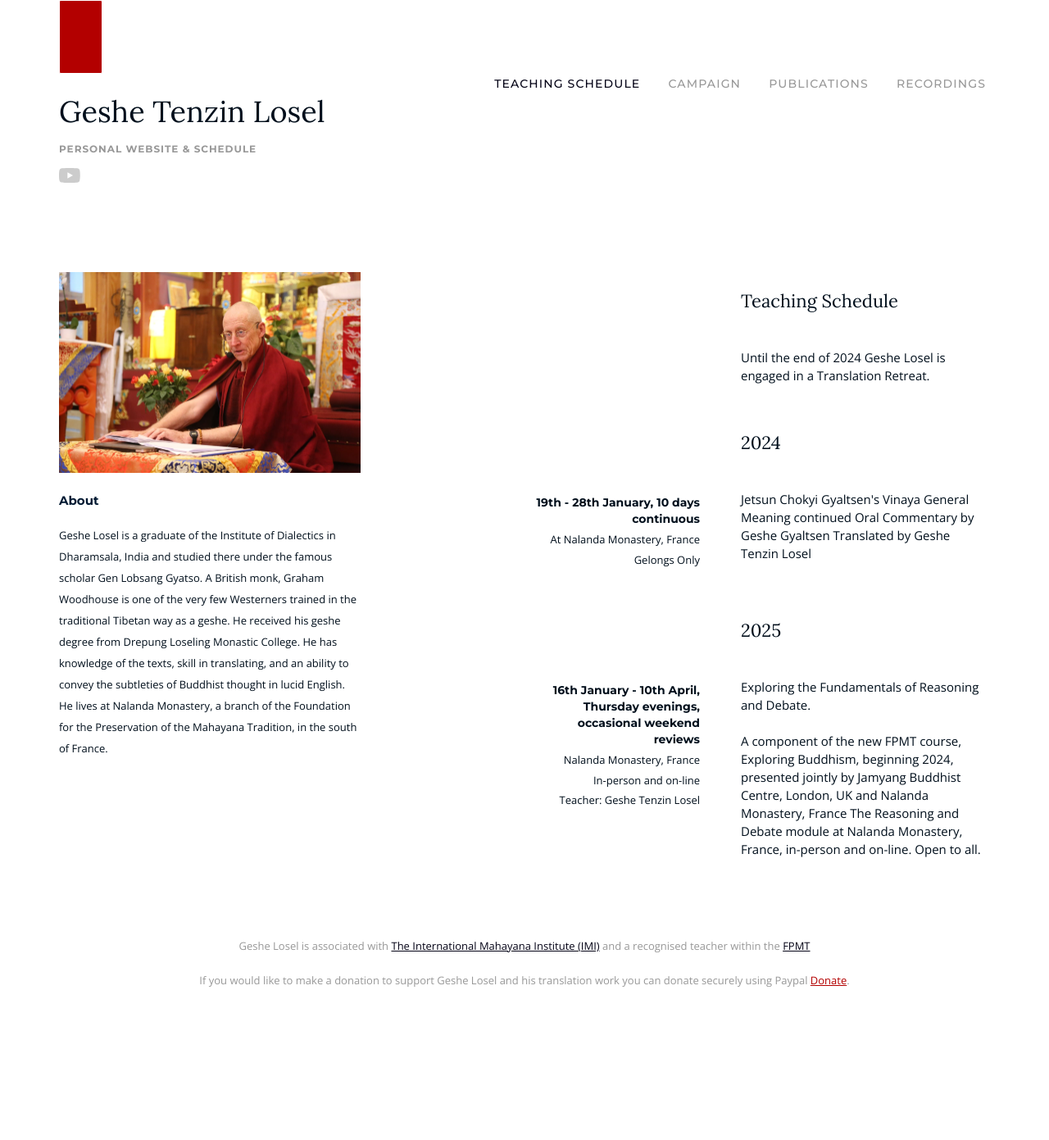
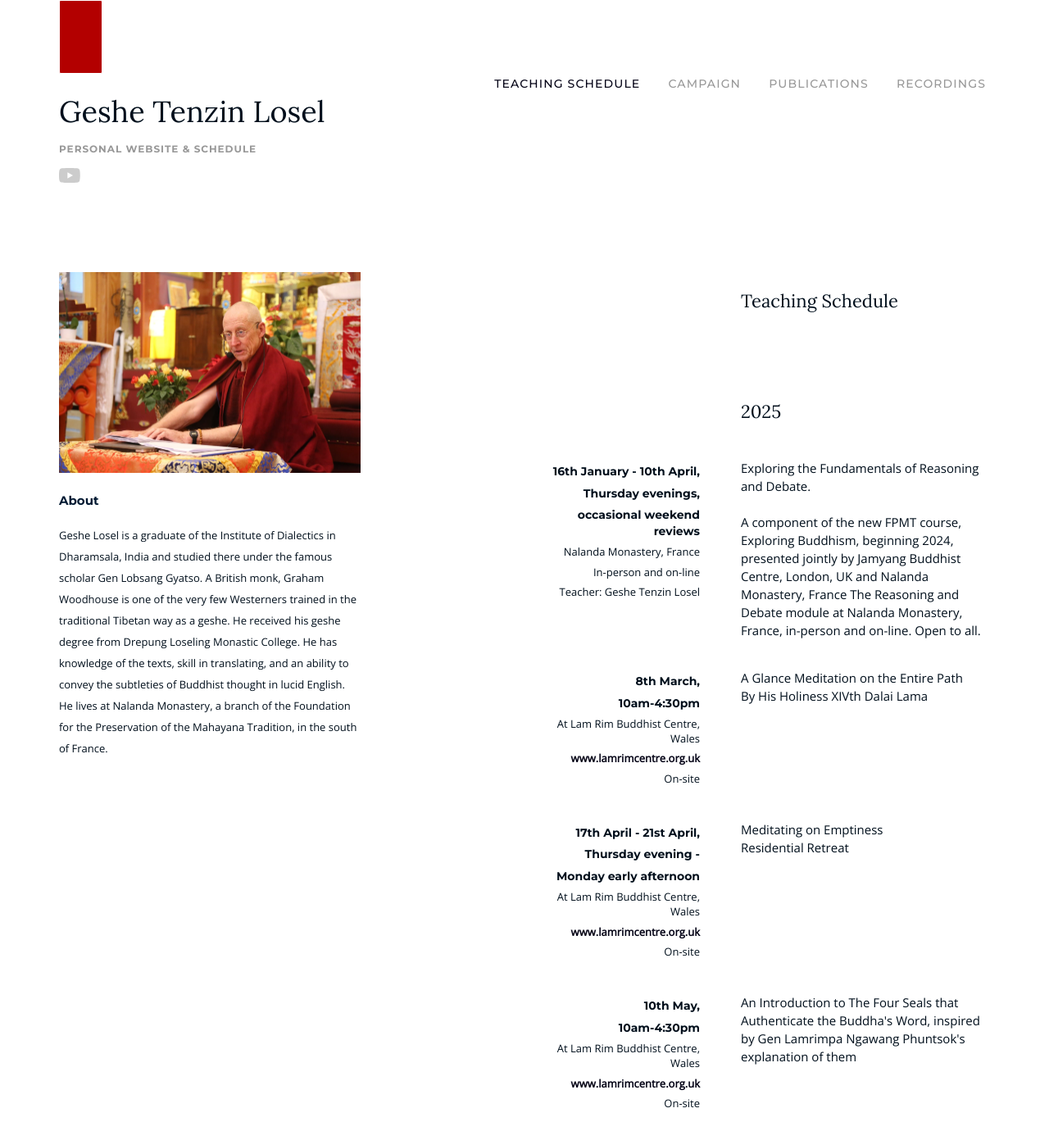
Before and after one commit to hallodom/geshe-graham-losel, a Jekyll site: the page built from index.html, in a window 1280 px wide and 1400 px high. Shown: the top 1391 px of the window at 82% size. Built offline with Jekyll 4.4.1, drawn with Linux system fonts in a browser that asks for light colours.

Commit message:
Add new dates

```diff
--- a/index.html
+++ b/index.html
@@ -48,34 +48,6 @@ pageName: index
         <p class="event-location"></p>
       </div>
 
-      <div class="col-xs-6 col-sm-5">
-        <p class="event-title">
-          Until the end of 2024 Geshe Losel is engaged in a Translation Retreat.
-        </p>
-      </div>
-
-      <div class="col-xs-12">
-        <div class="row end-sm">
-          <div class="col-xs-12 col-sm-5">
-            <h3 class="schedule-header">2024</h3>
-          </div>
-        </div>
-      </div>
-
-      <!-- Event -->
-      <div class="col-xs-6 col-sm-4 event-info">
-        <time class="event-date">19th - 28th January, 10 days continuous</time>
-        <p class="event-location">At Nalanda Monastery, France</p>
-        <p class="event-location">Gelongs Only</p>
-      </div>
-
-      <div class="col-xs-6 col-sm-5">
-        <p class="event-title">
-          Jetsun Chokyi Gyaltsen's Vinaya General Meaning continued Oral
-          Commentary by Geshe Gyaltsen Translated by Geshe Tenzin Losel
-        </p>
-      </div>
-
       <div class="col-xs-12">
         <div class="row end-sm">
           <div class="col-xs-12 col-sm-5">
@@ -84,12 +56,11 @@ pageName: index
         </div>
       </div>
 
-      <!-- Event -->
+      <!-- Event 1 - Reasoning and Debate -->
       <div class="col-xs-6 col-sm-4 event-info">
-        <time class="event-date">
-          16th January - 10th April, Thursday evenings, occasional weekend
-          reviews
-        </time>
+        <time class="event-date">16th January - 10th April,</time>
+        <time class="event-date">Thursday evenings,</time>
+        <time class="event-date">occasional weekend reviews</time>
         <p class="event-location">Nalanda Monastery, France</p>
         <p class="event-location">In-person and on-line</p>
         <p class="event-location">Teacher: Geshe Tenzin Losel</p>
@@ -106,6 +77,63 @@ pageName: index
           Monastery, France, in-person and on-line. Open to all.
         </p>
       </div>
+
+      <!-- Event 2 - Glance Meditation -->
+      <div class="col-xs-6 col-sm-4 event-info">
+        <time class="event-date">8th March,</time>
+        <time class="event-date">10am-4:30pm</time>
+        <p class="event-location">At Lam Rim Buddhist Centre, Wales</p>
+        <p class="event-location">
+          <a href="https://www.lamrimcentre.org.uk">www.lamrimcentre.org.uk</a>
+        </p>
+        <p class="event-location">On-site</p>
+      </div>
+
+      <div class="col-xs-6 col-sm-5">
+        <p class="event-title">
+          A Glance Meditation on the Entire Path
+          <br />
+          By His Holiness XIVth Dalai Lama
+        </p>
+      </div>
+
+      <!-- Event 3 - Emptiness Retreat -->
+      <div class="col-xs-6 col-sm-4 event-info">
+        <time class="event-date">17th April - 21st April,</time>
+        <time class="event-date">Thursday evening -</time>
+        <time class="event-date">Monday early afternoon</time>
+        <p class="event-location">At Lam Rim Buddhist Centre, Wales</p>
+        <p class="event-location">
+          <a href="https://www.lamrimcentre.org.uk">www.lamrimcentre.org.uk</a>
+        </p>
+        <p class="event-location">On-site</p>
+      </div>
+
+      <div class="col-xs-6 col-sm-5">
+        <p class="event-title">
+          Meditating on Emptiness
+          <br />
+          Residential Retreat
+        </p>
+      </div>
+
+      <!-- Event 4 - Four Seals -->
+      <div class="col-xs-6 col-sm-4 event-info">
+        <time class="event-date">10th May,</time>
+        <time class="event-date">10am-4:30pm</time>
+        <p class="event-location">At Lam Rim Buddhist Centre, Wales</p>
+        <p class="event-location">
+          <a href="https://www.lamrimcentre.org.uk">www.lamrimcentre.org.uk</a>
+        </p>
+        <p class="event-location">On-site</p>
+      </div>
+
+      <div class="col-xs-6 col-sm-5">
+        <p class="event-title">
+          An Introduction to The Four Seals that Authenticate the Buddha's Word,
+          inspired by Gen Lamrimpa Ngawang Phuntsok's explanation of them
+        </p>
+      </div>
     </div>
     <!-- End Events Row -->
 
```
Also changed, not shown: 1 other file.
